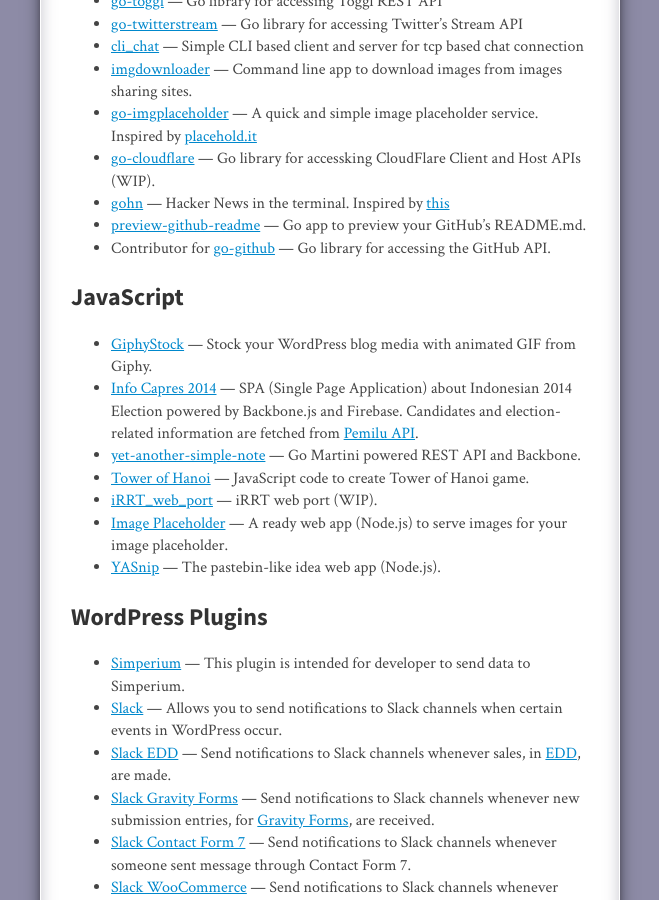
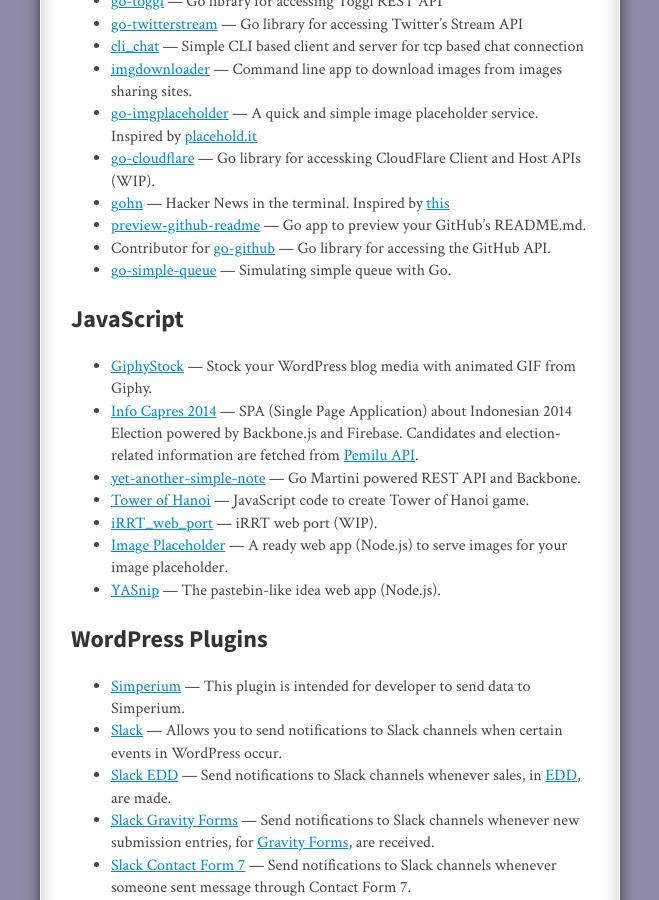
Before and after one commit to gedex/gedex.github.com, a Jekyll site: the page built from projects/index.md, in a window 1280 px wide and 900 px high, scrolled down 734 px. Shown: the whole window, without its empty margins (310-969 px from the left). Built offline with Jekyll 4.4.1, drawn with Linux system fonts in a browser that asks for light colours; nearby versions of some CDN libraries; some web fonts are replaced; comment, search, counter and statistics services are not loaded.

Commit message:
Added go-simple-queue to projects list.

```diff
--- a/projects/index.md
+++ b/projects/index.md
@@ -29,6 +29,7 @@ layout: page
 * [gohn](https://github.com/gedex/gohn) &mdash; Hacker News in the terminal. Inspired by [this](http://andrewvos.com/2013/08/02/hacker-news-in-the-terminal/)
 * [preview-github-readme](https://github.com/gedex/preview-github-readme) &mdash; Go app to preview your GitHub's README.md.
 * Contributor for [go-github](https://github.com/gedex/go-github) &mdash; Go library for accessing the GitHub API.
+* [go-simple-queue](https://github.com/gedex/go-simple-queue) &mdash; Simulating simple queue with Go.
 
 ## JavaScript
 
```
